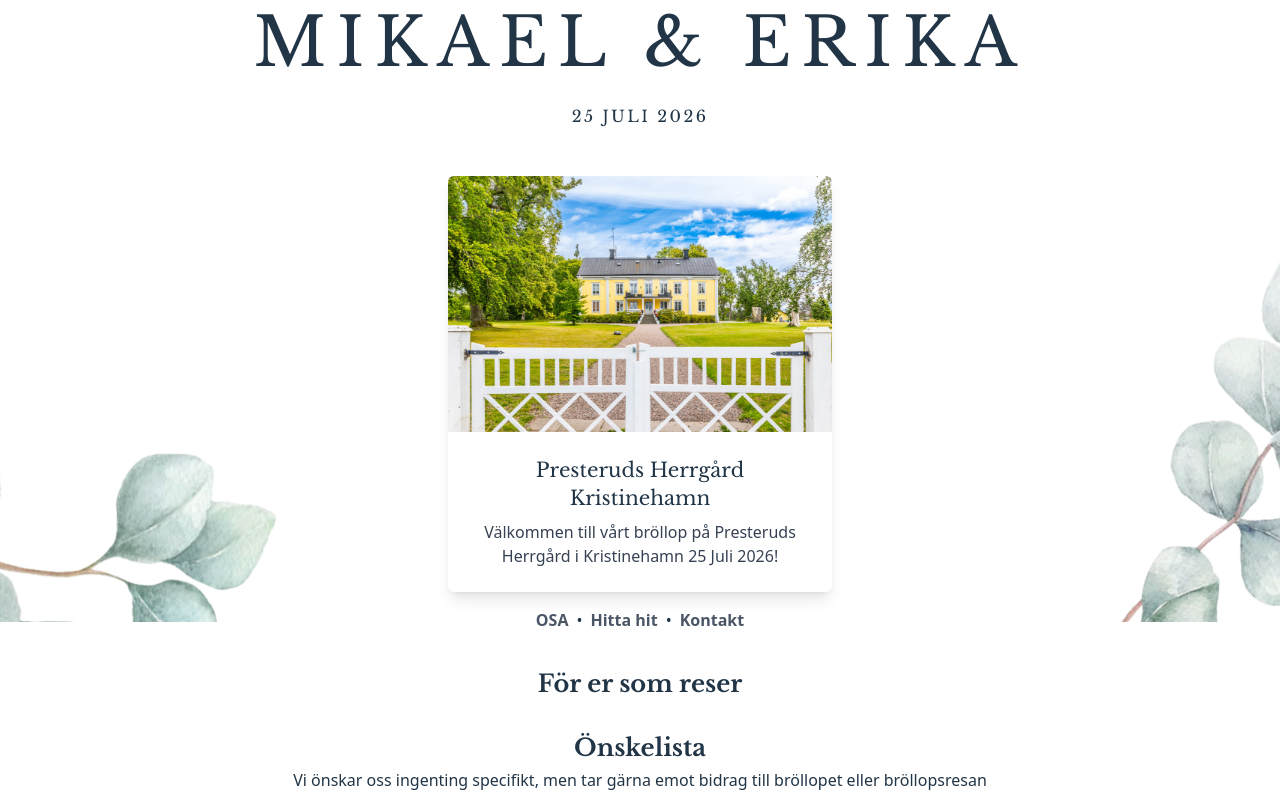
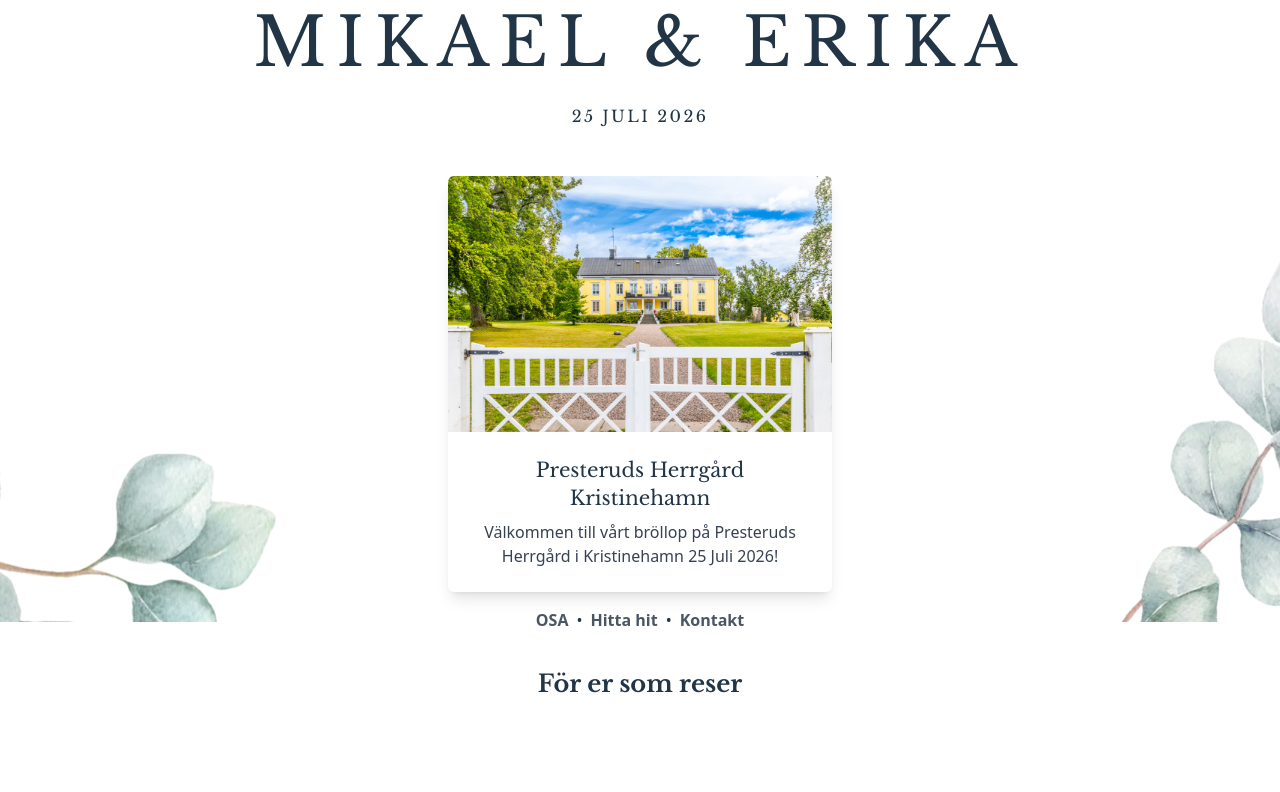
Before and after one commit to mikaelmalmqvistnordnet/malmqvist2026, a React (Vite) app: page / in a window 1280 px wide. Shown: the part 178-970 px from the top of the page. After the commit the page ends 876 px from the top, so only its background shows below. Built offline with nearby package versions, Linux system fonts and the light colour scheme; a web font is replaced by a local one.

Commit message:
Remove section

```diff
--- a/src/App.tsx
+++ b/src/App.tsx
@@ -33,13 +33,6 @@ const App = () => {
         <div className="pt-8 flex justify-center gap-2">
           <h4 className="font-professional-bold subtitle">För er som reser</h4>
         </div>
-        <div className="flex flex-col pt-8 justify-center gap-2">
-          <h4 className="font-professional-bold subtitle">Önskelista</h4>
-          <p>
-            Vi önskar oss ingenting specifikt, men tar gärna emot bidrag till bröllopet eller
-            bröllopsresan
-          </p>
-        </div>
 
         {/* <iframe
           src="https://docs.google.com/forms/d/e/1FAIpQLSfv9QbSk11yUum8_1eOcpPFsFW0u4oHPI5py2dKYEKijEbQxg/viewform?embedded=true"
```
